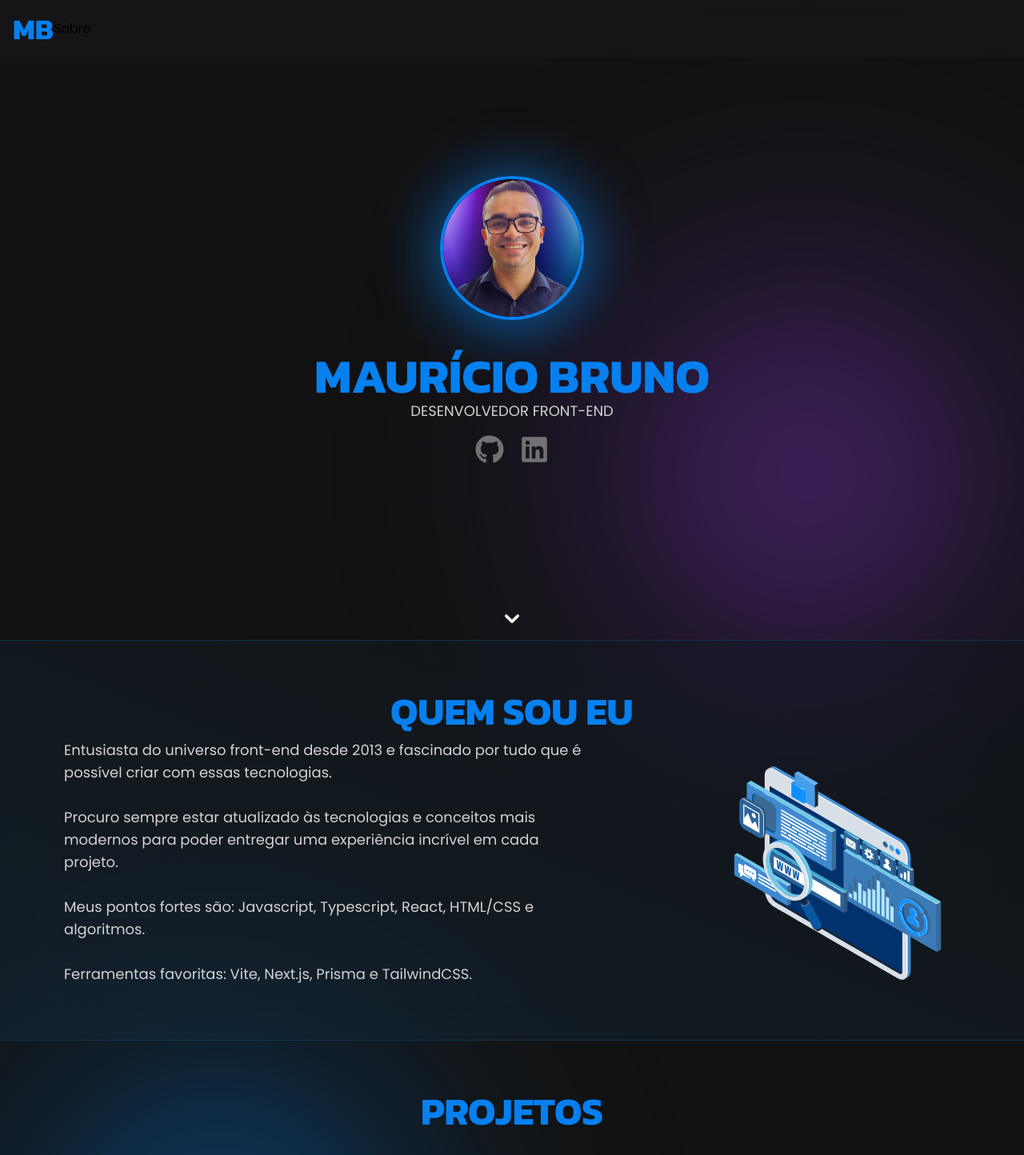
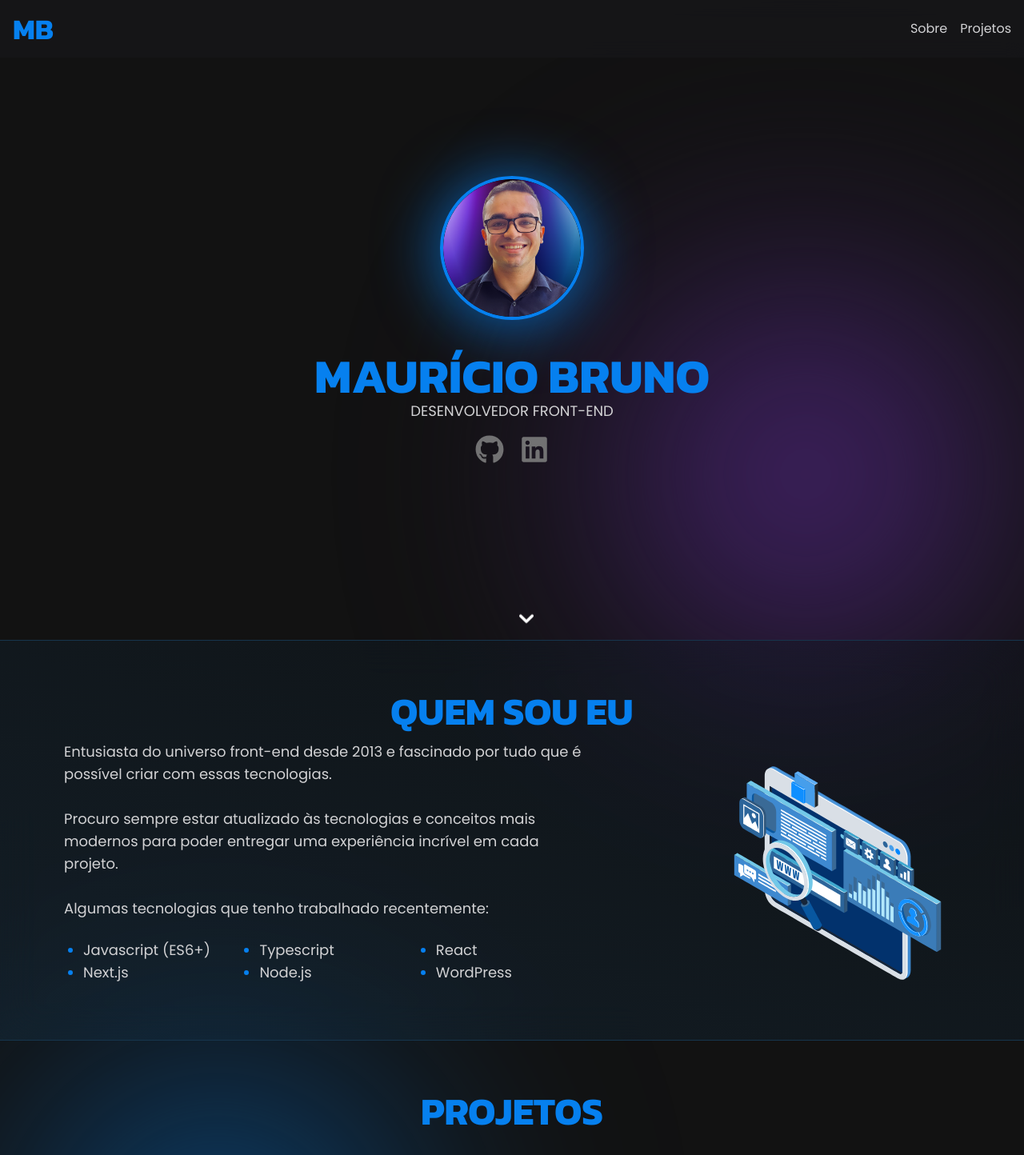
Before and after one commit to MBrunoS/portfolio, a Next.js app: page / in a window 1280 px wide. Shown: the top 1444 px of the page at 80% size. Built offline with nearby package versions, Linux system fonts and the light colour scheme.

Commit message:
feat: navigation, content and effects

```diff
--- a/package.json
+++ b/package.json
@@ -9,10 +9,12 @@
     "lint": "next lint"
   },
   "dependencies": {
+    "@emotion/react": "^11.10.5",
     "@radix-ui/react-navigation-menu": "^1.1.1",
     "lottie-react": "^2.3.1",
     "next": "13.0.0",
     "react": "18.2.0",
+    "react-awesome-reveal": "^4.1.0",
     "react-dom": "18.2.0",
     "react-icons": "^4.6.0"
   },
--- a/src/components/DownArrow/index.tsx
+++ b/src/components/DownArrow/index.tsx
@@ -3,9 +3,11 @@ import { HiChevronDown } from "react-icons/hi";
 
 export const DownArrow: React.FC = () => {
   return (
-    <HiChevronDown
-      size={36}
-      className={`animate-bounce text-white absolute bottom-0`}
-    />
+    <a href="#about">
+      <HiChevronDown
+        size={36}
+        className={`animate-bounce text-white absolute bottom-0`}
+      />
+    </a>
   );
 };
--- a/src/components/Navbar/index.tsx
+++ b/src/components/Navbar/index.tsx
@@ -1,23 +1,37 @@
 import React from "react";
 import * as NavigationMenu from "@radix-ui/react-navigation-menu";
+import Link from "next/link";
 
 export const Navbar: React.FC = () => {
   return (
-    <NavigationMenu.Root className="fixed bg-zinc-900/70 w-full p-4 z-10 backdrop-blur-md flex items-center">
+    <NavigationMenu.Root className="fixed bg-zinc-900/70 w-full p-4 z-10 backdrop-blur-md flex items-center justify-between">
       <NavigationMenu.List>
         <NavigationMenu.Item>
-          <NavigationMenu.Link
-            className="text-primary-color text-4xl font-black font-kanit"
-            href="/"
-          >
-            MB
-          </NavigationMenu.Link>
+          <Link href="/" passHref>
+            <NavigationMenu.Link className="text-primary-color text-4xl font-black font-kanit">
+              MB
+            </NavigationMenu.Link>
+          </Link>
         </NavigationMenu.Item>
       </NavigationMenu.List>
 
-      <NavigationMenu.List>
+      <NavigationMenu.List className="flex gap-4">
         <NavigationMenu.Item>
-          <NavigationMenu.Link>Sobre</NavigationMenu.Link>
+          <NavigationMenu.Link
+            href="#about"
+            className="text-secondary-color hover:text-primary-color"
+          >
+            Sobre
+          </NavigationMenu.Link>
+        </NavigationMenu.Item>
+
+        <NavigationMenu.Item>
+          <NavigationMenu.Link
+            href="#projects"
+            className="text-secondary-color hover:text-primary-color"
+          >
+            Projetos
+          </NavigationMenu.Link>
         </NavigationMenu.Item>
       </NavigationMenu.List>
     </NavigationMenu.Root>
--- a/src/pages/index.tsx
+++ b/src/pages/index.tsx
@@ -1,15 +1,17 @@
 import Head from "next/head";
 import Image from "next/image";
 import Lottie, { LottieRefCurrentProps } from "lottie-react";
+import { useRef } from "react";
+import { Fade } from "react-awesome-reveal";
 import { Navbar } from "../components/Navbar";
 import { SocialLinks } from "../components/SocialLinks";
 import { ProfilePic } from "../components/ProfilePic";
 import { DownArrow } from "../components/DownArrow";
 import { Heading } from "../components/Heading";
 import { Card } from "../components/Card";
-import { useRef } from "react";
 import webDevAnimation from "../assets/web_dev.json";
 import nlw from "../../public/nlw.png";
+import Link from "next/link";
 
 export default function Home() {
   const webDevAnimRef = useRef<LottieRefCurrentProps>(null);
@@ -43,12 +45,17 @@ export default function Home() {
         <DownArrow />
       </section>
 
-      <section className="text-center py-16 px-4 sm:px-6 md:px-20 bg-card-gradient border-y border-solid border-highlight-color backdrop-blur-xl">
+      <section
+        id="about"
+        className="text-center py-16 px-4 sm:px-6 md:px-20 bg-card-gradient border-y border-solid border-highlight-color backdrop-blur-xl"
+      >
+        <Fade triggerOnce fraction={0.25} duration={500} cascade>
           <Heading as="h2">Quem sou eu</Heading>
           <div className="flex flex-col lg:flex-row basis-1/2 gap-4 md:gap-12 lg:gap-36 items-center justify-around mt-8 lg:mt-2">
-          <p className="text-left text-secondary-color md:text-lg">
-            Entusiasta do universo front-end desde 2013 e fascinado por tudo que
-            é possível criar com essas tecnologias.
+            <div className="text-left text-secondary-color md:text-lg">
+              <p>
+                Entusiasta do universo front-end desde 2013 e fascinado por tudo
+                que é possível criar com essas tecnologias.
                 <br />
                 <br />
                 Procuro sempre estar atualizado às tecnologias e conceitos mais
@@ -56,17 +63,29 @@ export default function Home() {
                 projeto.
                 <br />
                 <br />
-            Meus pontos fortes são: Javascript, Typescript, React, HTML/CSS e
-            algoritmos.
-            <br />
-            <br />
-            Ferramentas favoritas: Vite, Next.js, Prisma e TailwindCSS.
+                Algumas tecnologias que tenho trabalhado recentemente:
               </p>
+
+              <ul className="grid grid-cols-2 lg:grid-cols-3 list-disc marker:text-primary-color mt-6">
+                <li className="ml-6">Javascript (ES6+)</li>
+                <li className="ml-6">Typescript</li>
+                <li className="ml-6">React</li>
+                <li className="ml-6">Next.js</li>
+                <li className="ml-6">Node.js</li>
+                <li className="ml-6">WordPress</li>
+              </ul>
+            </div>
+
             <Lottie animationData={webDevAnimation} lottieRef={webDevAnimRef} />
           </div>
+        </Fade>
       </section>
 
-      <section className="text-center py-16 px-4 sm:px-6 md:px-20">
+      <section
+        id="projects"
+        className="text-center py-16 px-4 sm:px-6 md:px-20"
+      >
+        <Fade triggerOnce fraction={0.25} duration={500} cascade>
           <Heading as="h2">Projetos</Heading>
           <div className="flex flex-col md:flex-row gap-4 items-center justify-around mt-8">
             <div className="flex flex-col items-center md:w-1/2 lg:w-1/3">
@@ -85,26 +104,28 @@ export default function Home() {
                   Plataforma para jogadores encontrarem parceiros de gameplay.
                   Criado com base no evento NLW eSports da Rocketseat.
                 </p>
-              <a
+                <Link
                   className="inline-block bg-primary-color rounded px-4 py-2 mt-4 mr-2 text-white hover:brightness-75"
                   href="https://nlw-esports-mbrunos.vercel.app/"
                   target="_blank"
                 >
                   Demo
-              </a>
-              <a
+                </Link>
+                <Link
                   className="inline-block bg-secondary-color rounded px-4 py-2 mt-4 ml-2 text-highlight-color hover:brightness-75"
                   href="https://github.com/MBrunoS/nlw-esports-next"
                   target="_blank"
                 >
                   Código
-              </a>
+                </Link>
               </Card>
             </div>
           </div>
+        </Fade>
       </section>
+
       <footer className="bg-card-gradient py-4 border-t border-solid border-highlight-color text-secondary-color text-center sm:px-6 md:px-20 backdrop-blur-xl">
-        Maurício Bruno @ {year}
+        Maurício Bruno &copy; {year}
       </footer>
     </>
   );
```
Also changed, not shown: 1 other file (tests, documents, lock files or other folders). Lines whose indentation alone changed are shown as unchanged.
